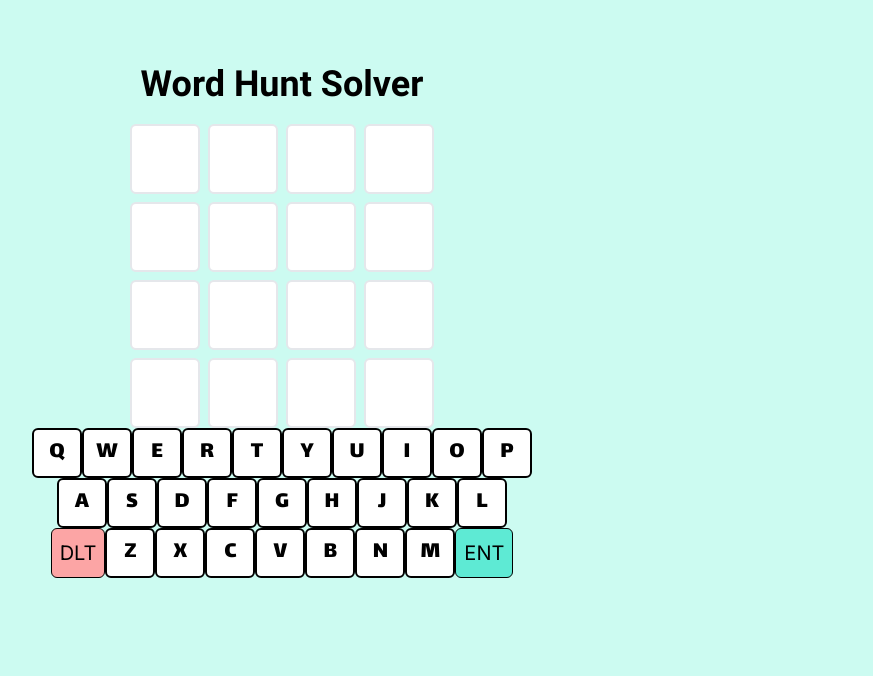
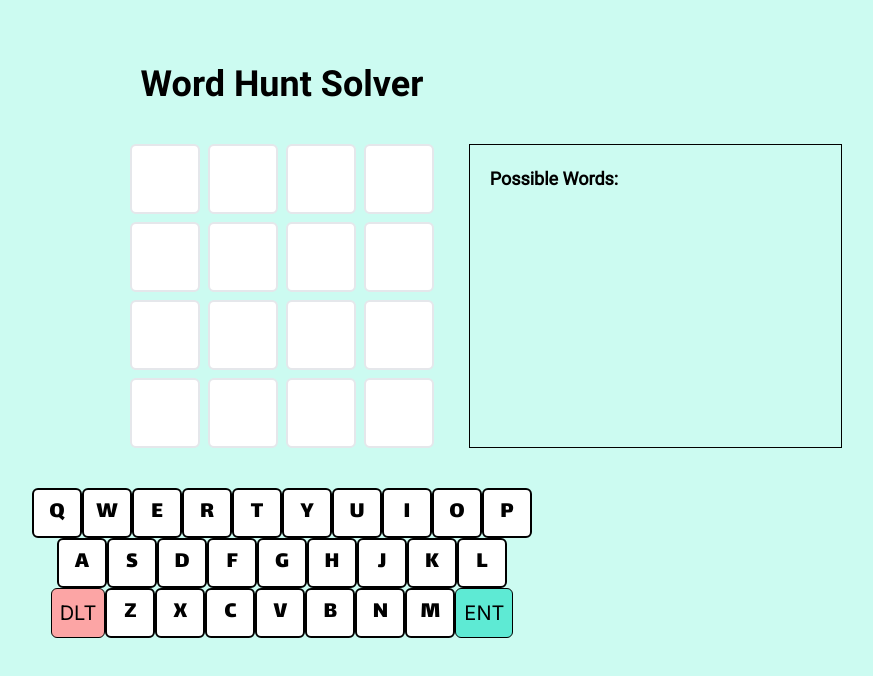
Before and after one commit to JosephPoncini/word-game-solver, a Next.js app: page /pages/WordHuntSolver in a window 1280 px wide. Shown: the top 676 px of the page, without its empty margins (358-1231 px from the left). Built offline with nearby package versions, Linux system fonts and the light colour scheme.

Commit message:
word hunt typeable

```diff
--- a/src/app/pages/WordHuntSolver/page.tsx
+++ b/src/app/pages/WordHuntSolver/page.tsx
@@ -2,21 +2,122 @@
 
 import KeyboardComponent from '@/components/Keyboard/KeyboardComponent'
 import WordHuntBoardComponent from '@/components/WordHuntBoard/WordHuntBoardComponent'
-import React, { useState } from 'react'
+import React, { useEffect, useState } from 'react'
 
 const WordHuntSolver = () => {
 
+  const [wordbank, setWordBank] = useState<string[]>([]);
+
   const [boardData, setBoardData] = useState<string[][]>(
-    [['','','',''],['','','',''],['','','',''],['','','','']]
+    [['', '', '', ''], ['', '', '', ''], ['', '', '', ''], ['', '', '', '']]
   )
 
+  const [point, setPoint] = useState<number[]>([0, 0]);
+  const [isBackspacing, setIsBackSpacing] = useState<boolean>(false);
+
+  const goToNextSpot = () => {
+
+    if (point[0] == 3 && point[1] == 3) {
+
+    } else if (point[1] < 3) {
+      let p = [point[0], point[1] + 1];
+      setPoint(p)
+    } else {
+      let p = [point[0] + 1, 0];
+      setPoint(p)
+    }
+  }
+
+  const goBackOne = () => {
+    if (point[0] == 0 && point[1] == 0) {
+
+    } else if (point[1] > 0) {
+      let p = [point[0], point[1] - 1];
+      setPoint(p)
+    } else {
+      let p = [point[0] - 1, 3];
+      setPoint(p)
+    }
+  }
+
+  const addLetter = (letter: string) => {
+    let board = boardData.map(row => [...row])
+    board[point[0]][point[1]] = letter;
+    setBoardData(board);
+    goToNextSpot();
+  }
+
+  const handleBackspace = () => {
+    if (point[0] == 3 && point[1] == 3 && (boardData[point[0]][point[1]] != '')) {
+      deletePoint();
+    } else {
+      goBackOne();
+      setIsBackSpacing(true);
+    }
+  }
+
+  const deletePoint = () => {
+    let board = boardData.map(row => [...row])
+    board[point[0]][point[1]] = '';
+    setBoardData(board);
+  }
+
+  const handleSubmit = () => {
+
+  }
+
+  useEffect(() => {
+    if (isBackspacing) {
+      setIsBackSpacing(false);
+      deletePoint();
+    }
+  }, [isBackspacing])
+
+
+
+  const handleKeyPress = (event: KeyboardEvent) => {
+    const { key } = event;
+    if (key.length === 1 && /^[a-zA-Z]$/.test(key)) {
+      addLetter(key.toUpperCase());
+    } else if (key === 'Backspace') {
+      handleBackspace();
+    } else if (key === 'Enter') {
+      handleSubmit();
+    }
+  }
+
+  useEffect(() => {
+    window.addEventListener('keydown', handleKeyPress);
+    return () => {
+      window.removeEventListener('keydown', handleKeyPress);
+    };
+  }, [boardData]);
+
   return (
-    <div className=' w-screen h-screen overflow-auto bg-teal-100 flex flex-col items-center pt-16 px-5 lg:px-20 pb-4 lg:pb-10'>
-      <div className=' flex flex-col items-center mb-5'>
-        <div  className=' font-RobotoBold text-4xl cursor-pointer'>Word Hunt Solver</div>
+    <div className=' w-screen h-screen overflow-auto bg-teal-100 flex flex-col items-center pt-16 px-5 lg:px-20 space-y-10'>
+      <div className=' flex flex-col items-center'>
+        <div className=' w-full text-center font-RobotoBold text-4xl cursor-pointer'>Word Hunt Solver</div>
       </div>
-      <WordHuntBoardComponent boardData={boardData}/>
-      <KeyboardComponent onClick={()=>{}} handleBackspace={()=>{}} handleSubmit={()=>{}} />
+      <div className=' grid grid-cols-3 w-full'>
+        <div className=' col-start-2 w-full flex items-center justify-center'>
+          <WordHuntBoardComponent boardData={boardData} />
+        </div>
+
+        <div className=' hidden md:block order-1 lg:order-2 border border-black px-5 w-full lg:p-5 font-Roboto text-lg overflow-auto'>
+          <div className=' font-bold'>Possible Words: </div>
+          {
+            wordbank && wordbank.map((word, idx) => {
+              return (
+                (idx == 0) ? <span key={idx}>{word}</span> : <span key={idx}>{", " + word}</span>
+              )
+            })
+          }
+        </div>
+      </div>
+
+      <KeyboardComponent onClick={addLetter} handleBackspace={handleBackspace} handleSubmit={() => { }} />
+
+
     </div>
   )
 }
```
